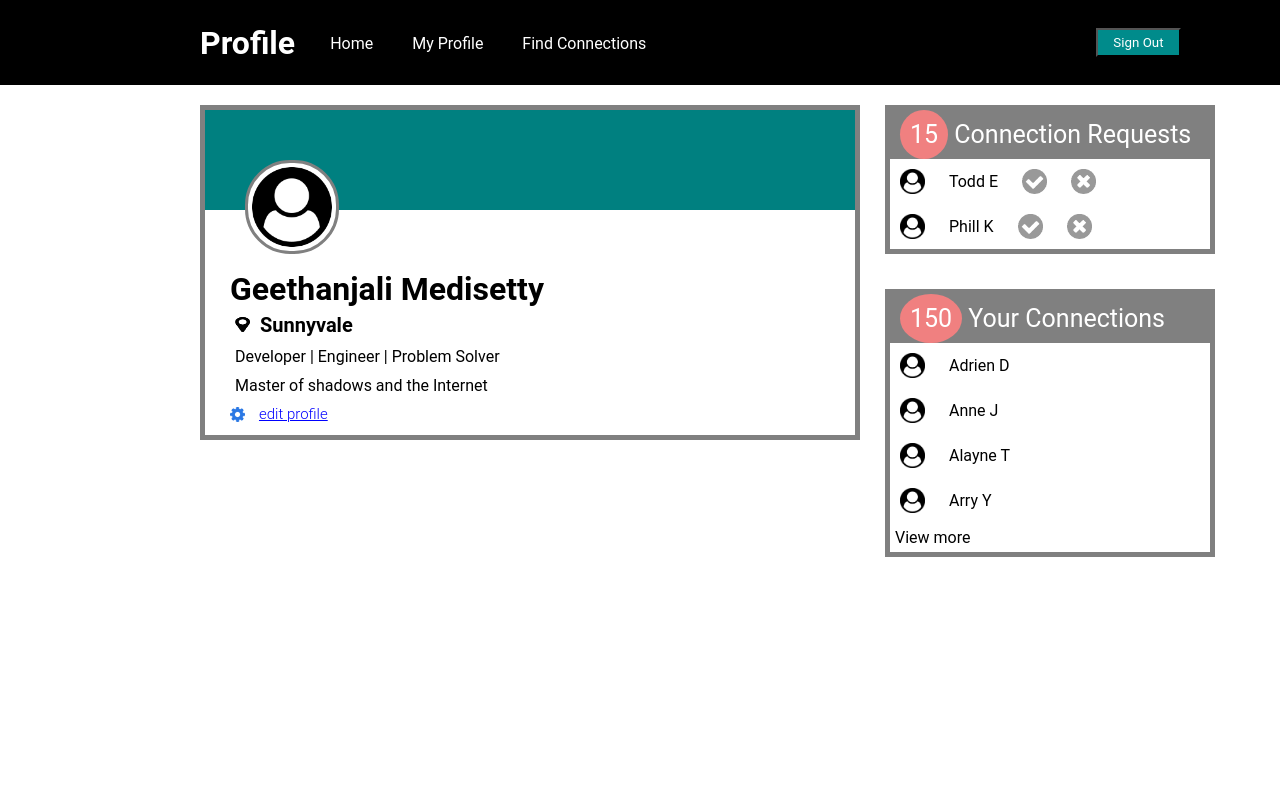
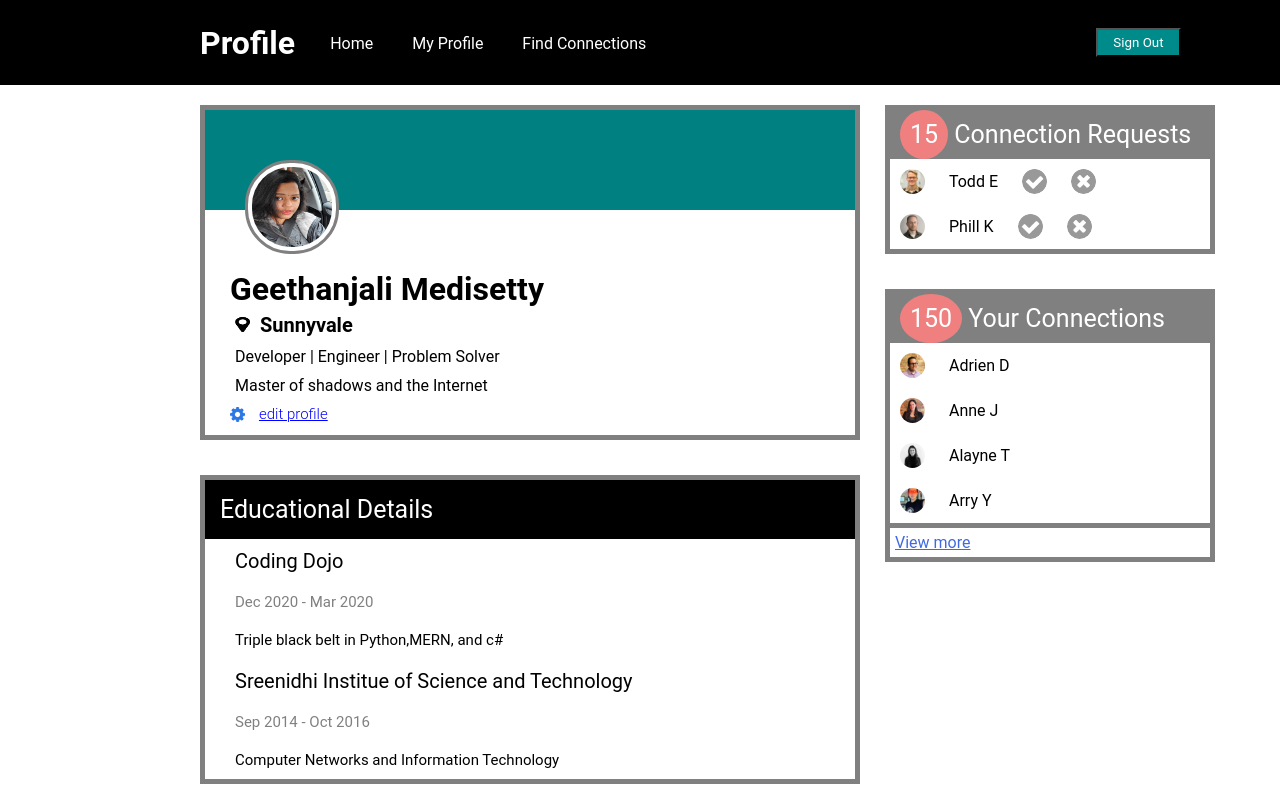
Before and after one commit to geetha10/WebFundamentals, a plain HTML site: page profile_page/profile.html in a window 1280 px wide. Drawn offline with Linux system fonts and the light colour scheme.

Commit message:
Profile Assignment with images

```diff
--- a/profile_page/profile.css
+++ b/profile_page/profile.css
@@ -40,16 +40,7 @@
     flex-direction: column;
 }
 
-/* .left_contents{
-    flex:2;
-}
-
-.right_contents{
-    flex:1;
-} */
-
-/* .right_contents
-} */
+/* CONTENT CONTAINER*/
 
 #contents_container{
     margin-top: 20px;
@@ -58,6 +49,7 @@
     flex-direction: row;
 }
 
+/* LEFT CONTENTS */
 
 /* USER CARD */
 #user_card{
@@ -126,13 +118,51 @@ p{
     margin-right: 5px;
 }
 
+#educational_details{
+    border: gray solid 5px;
+    margin-top: 35px;
+}
+/* EDUCATIONAL DETAILS */
+.education_heading{
+    background-color: black;
+    color: white;
+    font-size: 25px;
+    font-style: bold;
+    padding: 10px;
+}
 
-/* connection requests */
+.education_details >p{
+    display: flex;
+    justify-content: space-between;
+    margin-left: 20px;
+    padding: 10px;
+}
+.school_name{
+    font-size: 20px;
+}
+.graduated_in{
+    font-size: 15px;
+    color: gray;
+}
+.grades{
+    font-size: 15px;
+}
+
+
+/* RIGHT CONTENTS */
+
+/* CONNECTION REQUESTS*/
 
 .connection_requests{
     margin-left: 25px;
     border: grey solid 5px;
 }
+
+/* .req_img{
+    height: 55px;
+    width: 55px;
+
+} */
 .request_heading >p{
     font-size: 25px;
     width: 300px;
@@ -153,11 +183,13 @@ p{
     padding: 10px;
 }
 
-
 .request_details >img{
     height: 25px;
     width: 25px;
+    border-radius: 50%;
 }
+
+/* YOUR CONNECTIONS */
 
 .your_connections{
     margin-left: 25px;
@@ -188,4 +220,11 @@ p{
 .connections_details >img{
     height: 25px;
     width: 25px;
+    border-radius: 50%;
 }
+
+.view_more{
+    color: royalblue;
+    text-decoration: underline;
+    border-top: grey solid 5px;
+}
--- a/profile_page/profile.html
+++ b/profile_page/profile.html
@@ -22,7 +22,7 @@
             <div class="left_contents">
                 <div id="user_card">
                     <div id="user_img">
-                        <img class="user_img" src="icons/user-circle.png" alt="Problem loading user img">
+                        <img class="user_img" src="images/my_pic.jpeg" alt="Problem loading user img">
                     </div>
                     <div id="contents">
                         <h1>Geethanjali Medisetty</h1>
@@ -38,6 +38,21 @@
                     </div>
                 </div>
                 </div>
+                <div id="educational_details">
+                    <div class="education_heading">
+                        <p>Educational Details</p>
+                    </div>
+                    <div class="education_details">
+                        <p class="school_name">Coding Dojo</p>
+                        <p class="graduated_in">Dec 2020 - Mar 2020</p>
+                        <p class="grades">Triple black belt in Python,MERN, and c#</p>
+                    </div>
+                    <div class="education_details">
+                        <p class="school_name">Sreenidhi Institue of Science and Technology</p>
+                        <p class="graduated_in">Sep 2014 - Oct 2016</p>
+                        <p class="grades">Computer Networks and Information Technology</p>
+                    </div>
+                </div>
             </div>
             <div class="right_contents">
                 <div class="connection_requests">
@@ -45,13 +60,13 @@
                         <p> <span>15</span> Connection Requests</p>
                     </div>
                     <div class="request_details">
-                        <img src="icons/user-circle.png">
+                        <img class="req_img" src="images/todd-s.jpg">
                         <p>Todd E</p>
                         <img src="icons/accept-circle.png">
                         <img src="icons/close-circle.png">
                     </div>
                     <div class="request_details">
-                        <img src="icons/user-circle.png">
+                        <img  src="images/phil-s.jpg">
                         <p>Phill K</p>
                         <img src="icons/accept-circle.png">
                         <img src="icons/close-circle.png">
@@ -63,19 +78,19 @@
                         <p><span>150</span> Your Connections</p>
                     </div>
                     <div class="connections_details">
-                        <img src="icons/user-circle.png">
+                        <img src="images/adrien-s.jpg">
                         <p>Adrien D</p>
                     </div>
                     <div class="connections_details">
-                        <img src="icons/user-circle.png">
+                        <img src="images/anne-s.jpg">
                         <p>Anne J</p>
                     </div>
                     <div class="connections_details">
-                        <img src="icons/user-circle.png">
+                        <img src="images/alayne-s.jpg">
                         <p>Alayne T</p>
                     </div>
                     <div class="connections_details">
-                        <img src="icons/user-circle.png">
+                        <img src="images/arry-s.jpg">
                         <p>Arry Y</p>
                     </div>
                     <div class="view_more">
```
Also changed, not shown: profile_page/images/my_pic.jpeg (added).
